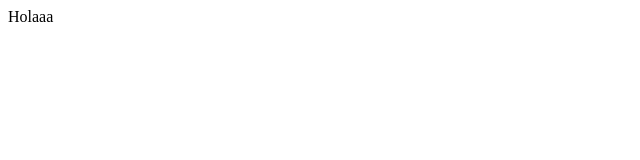
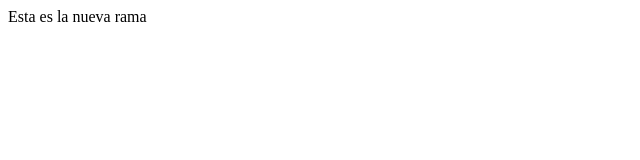
Before and after one commit to LuisFe-Personal/Git, a plain HTML site: page index.html in a window 1280 px wide. Shown: the whole page, without its empty margins (0-640 px from the left). Drawn offline with Linux system fonts and the light colour scheme.

Commit message:
nueva rama

```diff
--- a/index.html
+++ b/index.html
@@ -1,5 +1,5 @@
 <html>
     <body>
-        Holaaa
+        Esta es la nueva rama
     </body>
 </html>
```
